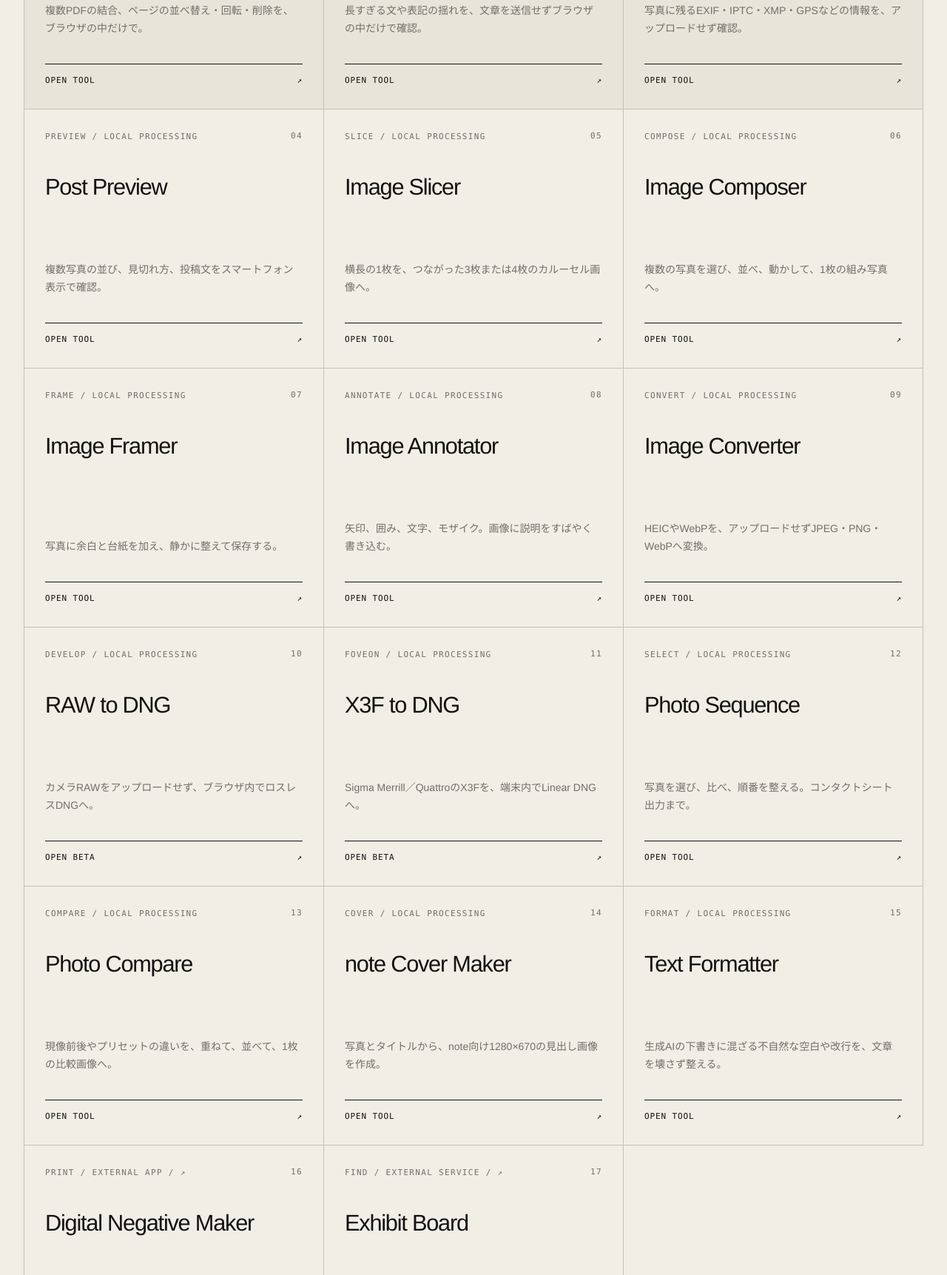
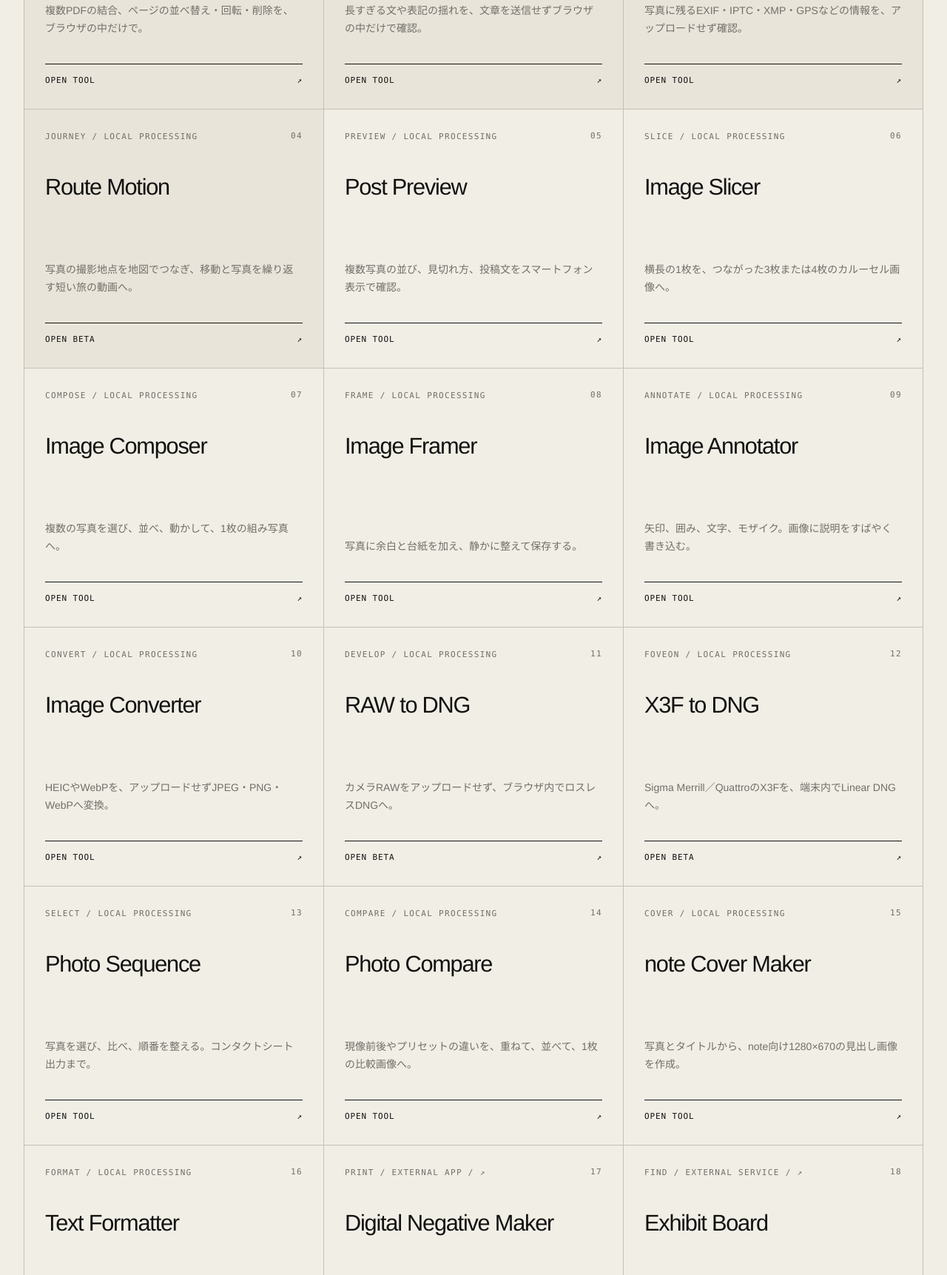
Before and after one commit to nobphotographr/iruagaru-tools, a website: page index.html in a window 1280 px wide. Shown: the part 1077-2800 px from the top of the page at 74% size. Drawn offline with Linux system fonts and the light colour scheme.

Commit message:
Publish Route Motion on tools domain

```diff
--- a/index.html
+++ b/index.html
@@ -45,7 +45,7 @@
     <section class="tools-section" id="tools" aria-labelledby="tools-title">
       <div class="section-heading">
         <div>
-          <p class="eyebrow">INDEX / 17 WEB APPS</p>
+          <p class="eyebrow">INDEX / 18 WEB APPS</p>
           <h2 id="tools-title">道具を選ぶ</h2>
         </div>
         <div class="filters" role="group" aria-label="カテゴリーで絞り込む">
@@ -82,8 +82,16 @@
           <span class="tool-open">Open tool <span aria-hidden="true">↗</span></span>
         </a>
 
+        <a class="tool-card tool-card--feature" data-category="photo" href="/route-motion/">
+          <span class="tool-number">04</span>
+          <span class="tool-meta">JOURNEY / LOCAL PROCESSING</span>
+          <strong>Route Motion</strong>
+          <span class="tool-description">写真の撮影地点を地図でつなぎ、移動と写真を繰り返す短い旅の動画へ。</span>
+          <span class="tool-open">Open beta <span aria-hidden="true">↗</span></span>
+        </a>
+
         <a class="tool-card" data-category="photo" href="/post-preview/">
-          <span class="tool-number">04</span>
+          <span class="tool-number">05</span>
           <span class="tool-meta">PREVIEW / LOCAL PROCESSING</span>
           <strong>Post Preview</strong>
           <span class="tool-description">複数写真の並び、見切れ方、投稿文をスマートフォン表示で確認。</span>
@@ -91,7 +99,7 @@
         </a>
 
         <a class="tool-card" data-category="image" href="/image-splitter/">
-          <span class="tool-number">05</span>
+          <span class="tool-number">06</span>
           <span class="tool-meta">SLICE / LOCAL PROCESSING</span>
           <strong>Image Slicer</strong>
           <span class="tool-description">横長の1枚を、つながった3枚または4枚のカルーセル画像へ。</span>
@@ -99,7 +107,7 @@
         </a>
 
         <a class="tool-card" data-category="image" href="/image-composer/">
-          <span class="tool-number">06</span>
+          <span class="tool-number">07</span>
           <span class="tool-meta">COMPOSE / LOCAL PROCESSING</span>
           <strong>Image Composer</strong>
           <span class="tool-description">複数の写真を選び、並べ、動かして、1枚の組み写真へ。</span>
@@ -107,7 +115,7 @@
         </a>
 
         <a class="tool-card" data-category="image" href="/image-framer/">
-          <span class="tool-number">07</span>
+          <span class="tool-number">08</span>
           <span class="tool-meta">FRAME / LOCAL PROCESSING</span>
           <strong>Image Framer</strong>
           <span class="tool-description">写真に余白と台紙を加え、静かに整えて保存する。</span>
@@ -115,7 +123,7 @@
         </a>
 
         <a class="tool-card" data-category="image" href="/image-annotator/">
-          <span class="tool-number">08</span>
+          <span class="tool-number">09</span>
           <span class="tool-meta">ANNOTATE / LOCAL PROCESSING</span>
           <strong>Image Annotator</strong>
           <span class="tool-description">矢印、囲み、文字、モザイク。画像に説明をすばやく書き込む。</span>
@@ -123,7 +131,7 @@
         </a>
 
         <a class="tool-card" data-category="image" href="/image-converter/">
-          <span class="tool-number">09</span>
+          <span class="tool-number">10</span>
           <span class="tool-meta">CONVERT / LOCAL PROCESSING</span>
           <strong>Image Converter</strong>
           <span class="tool-description">HEICやWebPを、アップロードせずJPEG・PNG・WebPへ変換。</span>
@@ -131,7 +139,7 @@
         </a>
 
         <a class="tool-card" data-category="photo" href="/raw-to-dng/">
-          <span class="tool-number">10</span>
+          <span class="tool-number">11</span>
           <span class="tool-meta">DEVELOP / LOCAL PROCESSING</span>
           <strong>RAW to DNG</strong>
           <span class="tool-description">カメラRAWをアップロードせず、ブラウザ内でロスレスDNGへ。</span>
@@ -139,7 +147,7 @@
         </a>
 
         <a class="tool-card" data-category="photo" href="/x3f-to-dng/">
-          <span class="tool-number">11</span>
+          <span class="tool-number">12</span>
           <span class="tool-meta">FOVEON / LOCAL PROCESSING</span>
           <strong>X3F to DNG</strong>
           <span class="tool-description">Sigma Merrill／QuattroのX3Fを、端末内でLinear DNGへ。</span>
@@ -147,7 +155,7 @@
         </a>
 
         <a class="tool-card" data-category="photo" href="/photo-sequence/">
-          <span class="tool-number">12</span>
+          <span class="tool-number">13</span>
           <span class="tool-meta">SELECT / LOCAL PROCESSING</span>
           <strong>Photo Sequence</strong>
           <span class="tool-description">写真を選び、比べ、順番を整える。コンタクトシート出力まで。</span>
@@ -155,7 +163,7 @@
         </a>
 
         <a class="tool-card" data-category="photo" href="/photo-compare/">
-          <span class="tool-number">13</span>
+          <span class="tool-number">14</span>
           <span class="tool-meta">COMPARE / LOCAL PROCESSING</span>
           <strong>Photo Compare</strong>
           <span class="tool-description">現像前後やプリセットの違いを、重ねて、並べて、1枚の比較画像へ。</span>
@@ -163,7 +171,7 @@
         </a>
 
         <a class="tool-card" data-category="image" href="/note-cover/">
-          <span class="tool-number">14</span>
+          <span class="tool-number">15</span>
           <span class="tool-meta">COVER / LOCAL PROCESSING</span>
           <strong>note Cover Maker</strong>
           <span class="tool-description">写真とタイトルから、note向け1280×670の見出し画像を作成。</span>
@@ -171,7 +179,7 @@
         </a>
 
         <a class="tool-card" data-category="writing" href="/text-formatter/">
-          <span class="tool-number">15</span>
+          <span class="tool-number">16</span>
           <span class="tool-meta">FORMAT / LOCAL PROCESSING</span>
           <strong>Text Formatter</strong>
           <span class="tool-description">生成AIの下書きに混ざる不自然な空白や改行を、文章を壊さず整える。</span>
@@ -179,7 +187,7 @@
         </a>
 
         <a class="tool-card tool-card--external" data-category="photo" href="https://negative.iruagaru.com/" target="_blank" rel="noreferrer noopener">
-          <span class="tool-number">16</span>
+          <span class="tool-number">17</span>
           <span class="tool-meta">PRINT / EXTERNAL APP</span>
           <strong>Digital Negative Maker</strong>
           <span class="tool-description">16bit TIFFから、密着焼き用のデジタルネガを端末内で作成。</span>
@@ -187,7 +195,7 @@
         </a>
 
         <a class="tool-card tool-card--external" data-category="find" href="https://exhibit.iruagaru.com/" target="_blank" rel="noreferrer noopener">
-          <span class="tool-number">17</span>
+          <span class="tool-number">18</span>
           <span class="tool-meta">FIND / EXTERNAL SERVICE</span>
           <strong>Exhibit Board</strong>
           <span class="tool-description">全国の写真展や写真祭を、場所や会期から探せる展示情報ボード。</span>
```
Also changed, not shown: tests/site.test.mjs (+2 -2 lines), 2 other files.
